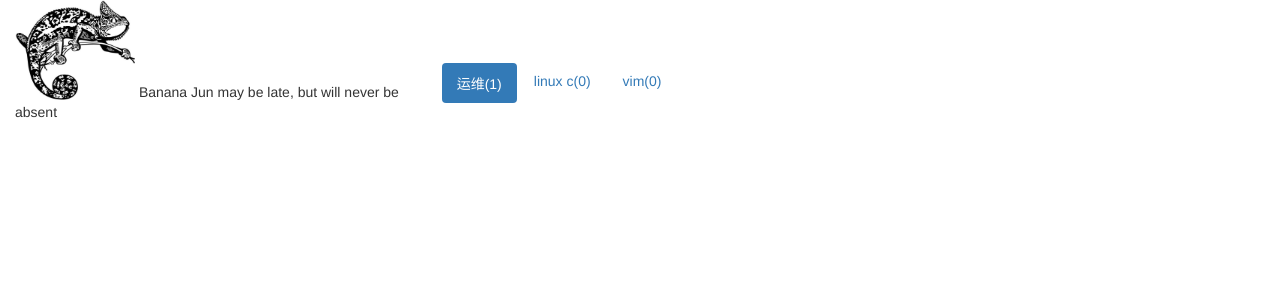
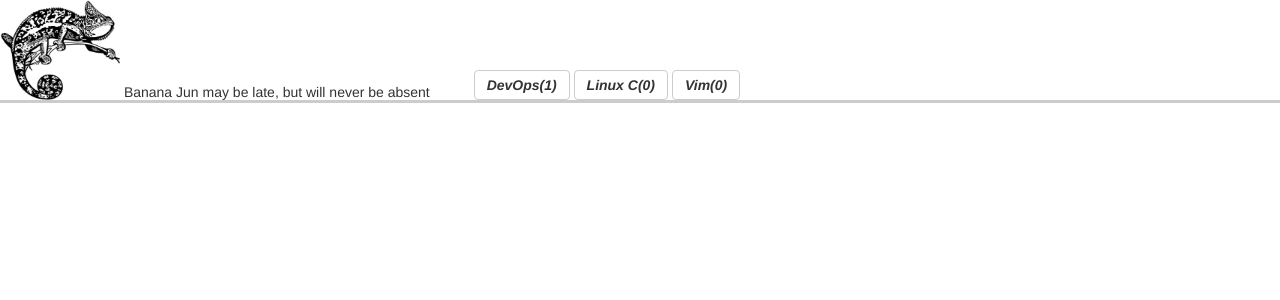
Before and after one commit to gxglls/banana_jun, a Flask app: page /blog in a window 1280 px wide. Shown: the top 300 px of the page. Run offline with Flask 2, Linux system fonts and the light colour scheme; some libraries are stand-ins or nearby versions.

Commit message:
2018-3-13

```diff
--- a/app/static/js/js_api.js
+++ b/app/static/js/js_api.js
@@ -1,18 +1,17 @@
 function tag_status_change(event){
+        var tag_id = event.target.id
 
-	var tag_id = event.target.id
+         //干掉其他的边框
+      //  var allTag=document.getElementsByClassName("a_custom");
+      //   for (i=0;i<allTag.length;i++){
+      //          if (allTag[i].id!=event.target.id){
+      //                  allTag[i].style.border="none";
+      //           }
+      //   }
 
-	//干掉其他的边框
-	var allTag=document.getElementsByClassName("frontLi");
-	for (i=0;i<allTag.length;i++){
-		if (allTag[i].id!=(tag_id+"Li")){
-			allTag[i].className="inline_element frontLi";
-		}
-		else{
-			allTag[i].className="active inline_element frontLi"
-		}
-	}
-
+      //  //把边框加入当前元素
+      //  document.getElementById(tag_id).style.border="solid";
+      //  console.log(document.getElementById(tag_id));
 
 	//ajax拉请求
 
--- a/app/templates/catelogue/article_list_yunwei.html
+++ b/app/templates/catelogue/article_list_yunwei.html
@@ -1,3 +1,8 @@
+<ol class="breadcrumb">
+	  <li><a href="#">Home</a></li>
+	  <li><a href="#">Library</a></li>
+	  <li class="active">Data</li>
+</ol>
 {%  for article in article_list %}
 <div class="row">
 	<div class="col-md-4"></div>
--- a/app/templates/frame.html
+++ b/app/templates/frame.html
@@ -10,7 +10,8 @@
 
 	<style>
 		#head {
-			/*border-bottom-style: solid;		*/
+			border-bottom-style: solid;
+			border-bottom-color: #ccc;
 			padding:0px;
 		}
 		.inline_element {
@@ -20,6 +21,11 @@
 		}
 		.a_custom {
 			text-decoration: none;
+			font-weight:bold;
+			font-style:oblique;
+		}
+		.babana {
+			font-family: "Lucida Console";
 		}
 		.wenbenkuai{
 			padding:0px 100px 0px 100px;
@@ -60,11 +66,9 @@
 </head>
 <body>
 	<div id="head" class="raw">
-		<div class="col-md-4">
 			<img src="{{ url_for('static', filename='images/logo.jpg') }}" height="100px" width="120px">
-			<span class="inline_element">Banana Jun may be late, but will never be absent</span>
-		</div>
-
+			<span class="inline_element banana">Banana Jun may be late, but will never be absent</span>
+		<!--
 		<div class="col-md-5 myNav">
 			<ul class="nav nav-pills inline_element">
 				<li  id="DevOpsLi" onclick="tag_status_change(event)" role="presentation" class="active inline_element frontLi"><a id="DevOps" class="inline_element">运维(1)</a></li>
@@ -74,15 +78,12 @@
 		</div>
 		<div class="col-md-2"></div>
 
-
-		<!--
+		-->
 	        <ul class="inline_element">
-			<li class="inline_element tag" ><span class="inline_element a_custom" id="recent" onclick="tag_status_change(event)"></span></li>
-			<li class="inline_element tag" ><span class="inline_element a_custom" id="DevOps" onclick="tag_status_change(event)">运维(1)</span></li>
-			<li class="inline_element tag" ><span class="inline_element a_custom" id="linux_c" onclick="tag_status_change(event)">linux c(0)</span></li>
-			<li class="inline_element tag" ><span class="inline_element a_custom" id="vim" onclick="tag_status_change(event)">vim(0)</span></li>
+			<li class="inline_element tag" ><button class="btn btn-default inline_element a_custom" id="DevOps" onclick="tag_status_change(event)">DevOps(1)</button></li>
+			<li class="inline_element tag" ><button class="btn btn-default inline_element a_custom" id="linux_c" onclick="tag_status_change(event)">Linux C(0)</button></li>
+			<li class="inline_element tag" ><button class="btn btn-default inline_element a_custom" id="vim" onclick="tag_status_change(event)">Vim(0)</li>
 		</ul>
-		-->
 
 	</div>
 
```
Also changed, not shown: 3 other files.
